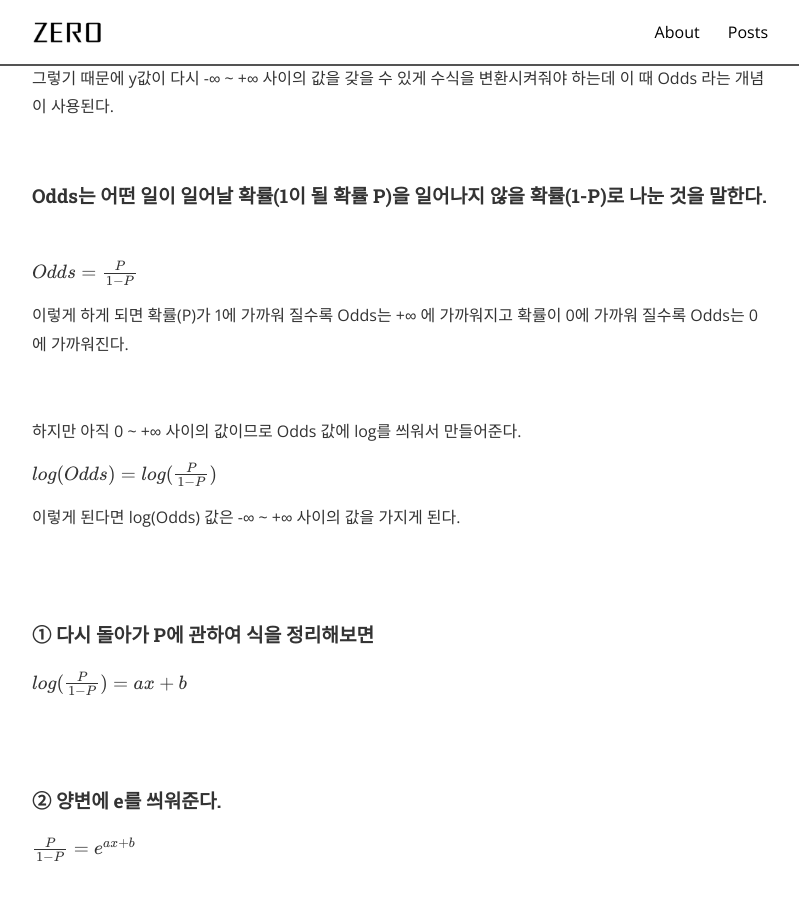
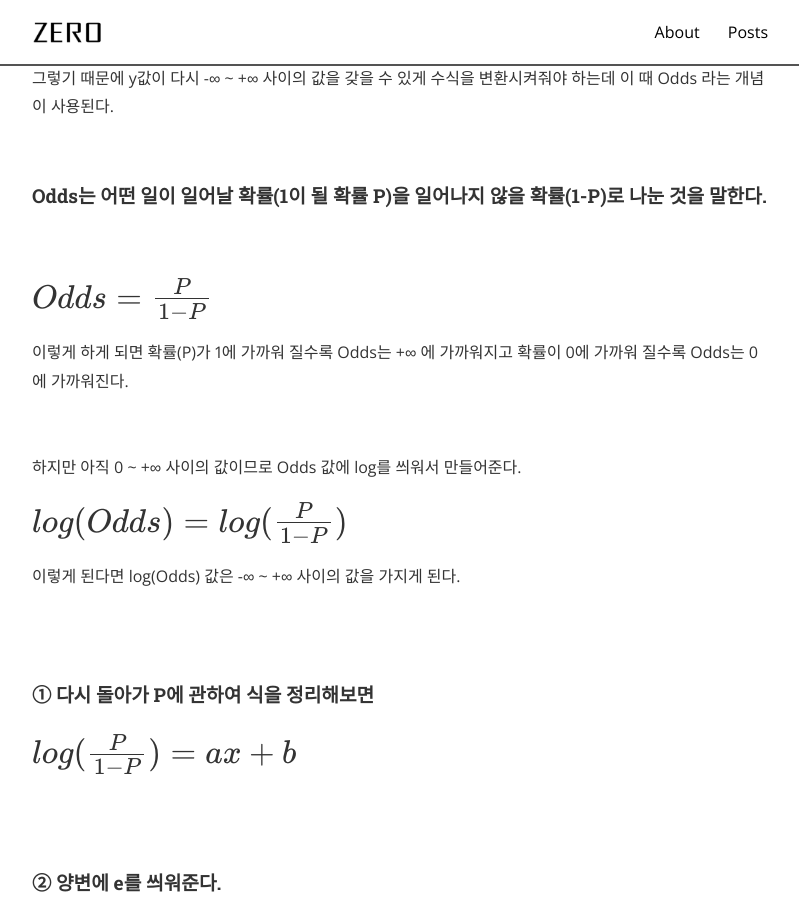
Before and after one commit to zeroaan/zeroaan.github.io, a Jekyll site: the page built from _posts/2020-06-02-[ML] Logistic Regression(로지스틱 회귀분석).md, in a window 1280 px wide and 900 px high, scrolled down 1081 px. Shown: the whole window, without its empty margins (240-1039 px from the left). Built offline with Jekyll 4.4.1, drawn with Linux system fonts in a browser that asks for light colours; nearby versions of some CDN libraries; formulas are drawn with MathJax 3; comment, search, counter and statistics services are not loaded.

```diff
--- a/_posts/2020-06-02-[ML] Logistic Regression(로지스틱 회귀분석).md
+++ b/_posts/2020-06-02-[ML] Logistic Regression(로지스틱 회귀분석).md
@@ -29,7 +29,7 @@ Logistic Regression 에서는 y의 값이 확률이기 때문에 0과 1 사이
 
 #### Odds는 어떤 일이 일어날 확률(1이 될 확률 P)을 일어나지 않을 확률(1-P)로 나눈 것을 말한다.
 <br>
-$ Odds = \frac {P} {1-P} $
+## $ Odds = \frac {P} {1-P} $
 
 이렇게 하게 되면 확률(P)가 1에 가까워 질수록 Odds는 +∞ 에 가까워지고 확률이 0에 가까워 질수록 Odds는 0에 가까워진다.
 
@@ -37,7 +37,7 @@ $ Odds = \frac {P} {1-P} $
 
 하지만 아직 0 ~ +∞ 사이의 값이므로 Odds 값에 log를 씌워서 만들어준다.
 
-$ log(Odds) = log(\frac {P} {1-P}) $
+## $ log(Odds) = log(\frac {P} {1-P}) $
 
 이렇게 된다면 log(Odds) 값은 -∞ ~ +∞ 사이의 값을 가지게 된다.
 
@@ -45,31 +45,31 @@ $ log(Odds) = log(\frac {P} {1-P}) $
 
 #### ① 다시 돌아가 P에 관하여 식을 정리해보면
 
-$ log(\frac {P} {1-P}) = ax + b $
+## $ log(\frac {P} {1-P}) = ax + b $
 
 <br><br>
 
 #### ② 양변에 e를 씌워준다.
 
-$ \frac {P} {1-P} =  e^{ax+b} $
+## $ \frac {P} {1-P} =  e^{ax+b} $
 
 <br><br>
 
 #### ③ 그리고 역수를 취한다.
 
-$ \frac {1-P} {P} = \frac {1} {e^{ax+b}} $
+## $ \frac {1-P} {P} = \frac {1} {e^{ax+b}} $
 
-$ \frac {1} {P} - 1 = \frac {1} {e^{ax+b}} $
+## $ \frac {1} {P} - 1 = \frac {1} {e^{ax+b}} $
 
-$ \frac {1} {P} = \frac {1} {e^{ax+b}} + 1 $
+## $ \frac {1} {P} = \frac {1} {e^{ax+b}} + 1 $
 
-$ \frac {1} {P} = \frac {1 + e^{ax+b}} {e^{ax+b}} $
+## $ \frac {1} {P} = \frac {1 + e^{ax+b}} {e^{ax+b}} $
 
 <br><br>
 
 #### ④ 다시 역수를 취한다.
 
-$ P = \frac {e^{ax+b}} {1 + e^{ax+b}}  $
+## $ P = \frac {e^{ax+b}} {1 + e^{ax+b}}  $
 
 <br><br>
 
```
